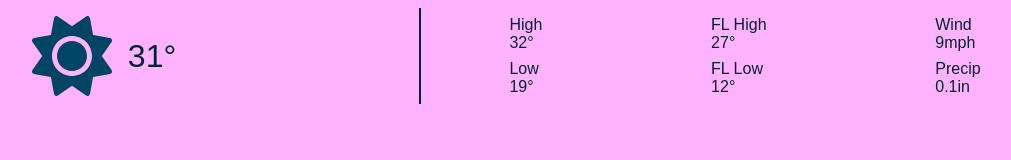
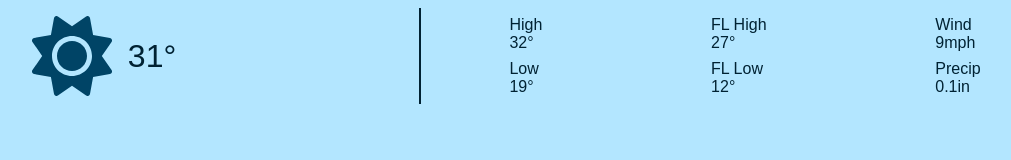
Before and after one commit to nonstickcode/weather-app-project, a website built with Vite: page index.html in a window 1280 px wide. Shown: the whole page, without its empty margins (219-1230 px from the left). Built offline with nearby package versions, Linux system fonts and the light colour scheme.

Commit message:
style change back

```diff
--- a/style.css
+++ b/style.css
@@ -5,7 +5,7 @@
 
 body {
   margin: 0;
-  background-color: hsl(300, 100%, 85%);
+  background-color: hsl(200, 100%, 85%);
   color: hsl(200, 100%, 10%);
   font-family: sans-serif;
 }
```
